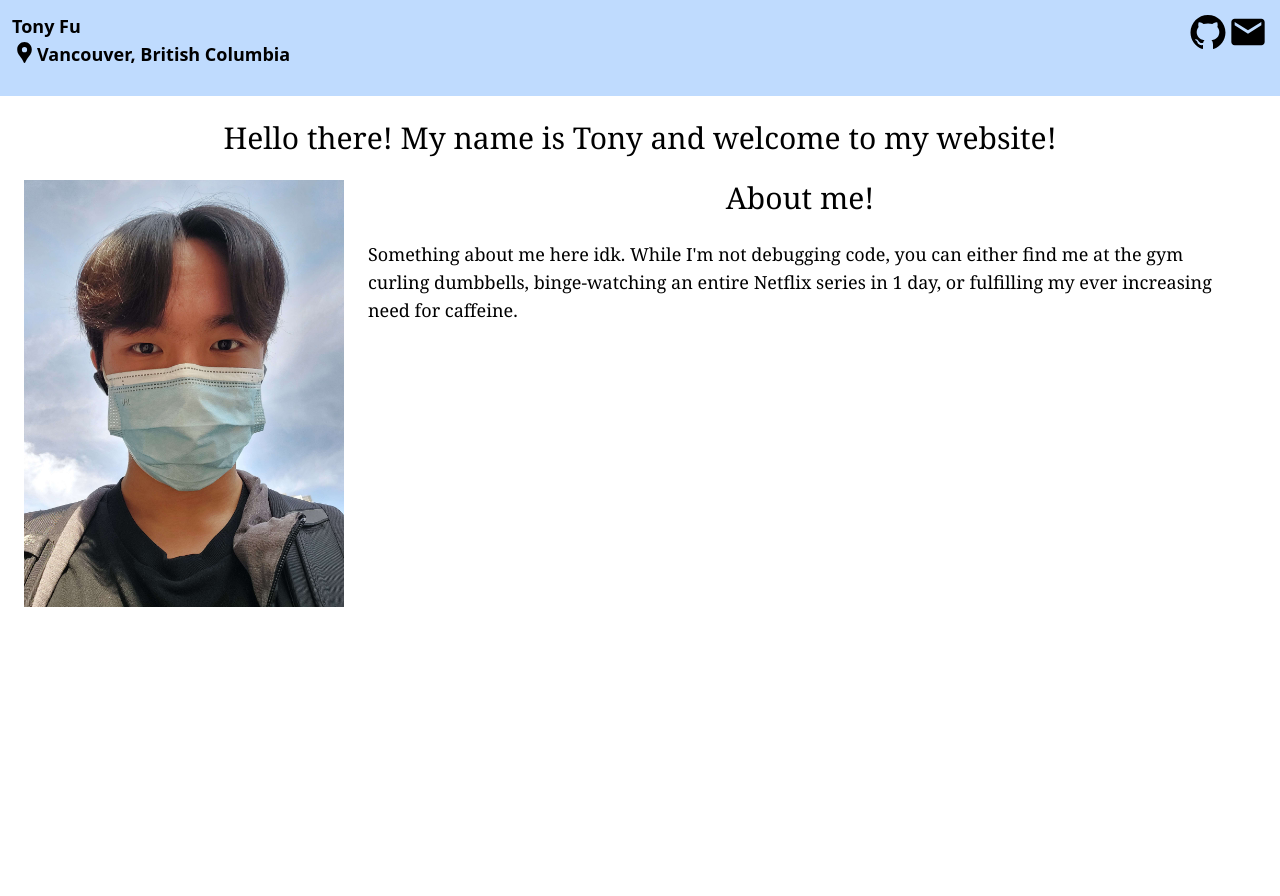
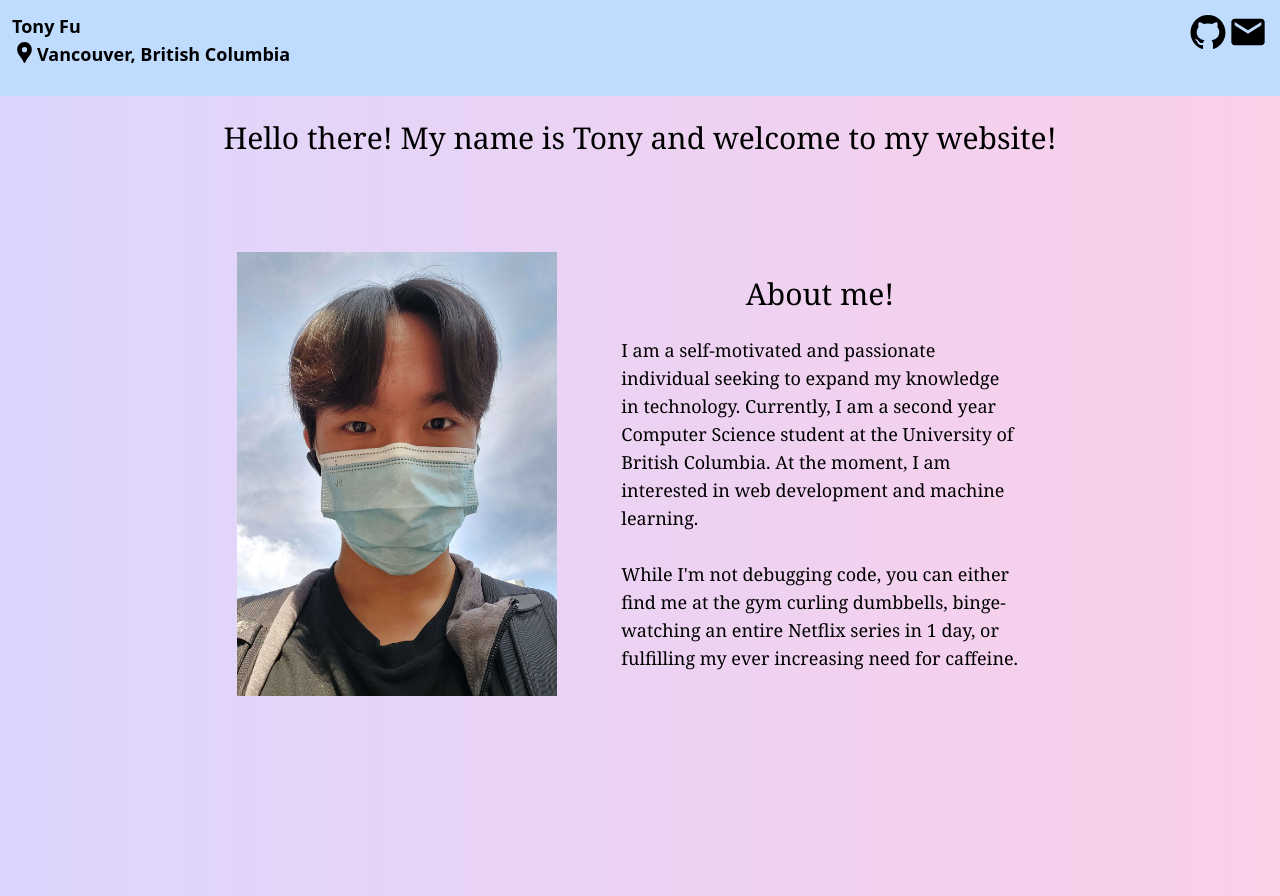
Before and after one commit to tfu2003/website, a React (Create React App) app: page / in a window 1280 px wide. Built offline with nearby package versions, Linux system fonts and the light colour scheme.

Commit message:
added background color

```diff
--- a/src/App.js
+++ b/src/App.js
@@ -1,11 +1,14 @@
-import Intro from './components/intro'
-import Header from './components/header'
+import Intro from "./components/intro";
+import Header from "./components/header";
+import Background from "./components/images/background.jpeg";
 
 function App() {
   return (
-    <div>
-    <div> <Header/> </div>
-    <div> <Intro/> </div>
+    <div className="bg-gradient-to-r from-violet-200 to-pink-200">
+      <div>
+      <Header />
+      <Intro />
+      </div>
     </div>
   );
 }
--- a/src/components/intro.js
+++ b/src/components/intro.js
@@ -7,15 +7,20 @@ function Intro() {
       <h1 className="text-3xl">
         Hello there! My name is Tony and welcome to my website!
       </h1>
-      <div className="flex justify-between p-6">
-        <img src={Profile} alt="profile" className="max-w-xs"/>
+      <div className="flex justify-between p-6 pt-24 w-2/3 space-x-10">
+        <img src={Profile} alt="profile" className="max-w-xs" />
         <div className="flex flex-col items-center">
-          <h1 className="text-3xl"> About me!</h1>
+          <h1 className="text-3xl pt-6"> About me!</h1>
           <p className="text-lg p-6">
-            Something about me here idk. While I'm not debugging code, you can
-            either find me at the gym curling dumbbells, binge-watching an
-            entire Netflix series in 1 day, or fulfilling my ever increasing
-            need for caffeine.
+            I am a self-motivated and passionate individual seeking to expand my
+            knowledge in technology. Currently, I am a second year Computer
+            Science student at the University of British Columbia. At the
+            moment, I am interested in web development and machine learning.
+            <br />
+            <br />
+            While I'm not debugging code, you can either find me at the gym
+            curling dumbbells, binge-watching an entire Netflix series in 1 day,
+            or fulfilling my ever increasing need for caffeine.
           </p>
         </div>
       </div>
```
